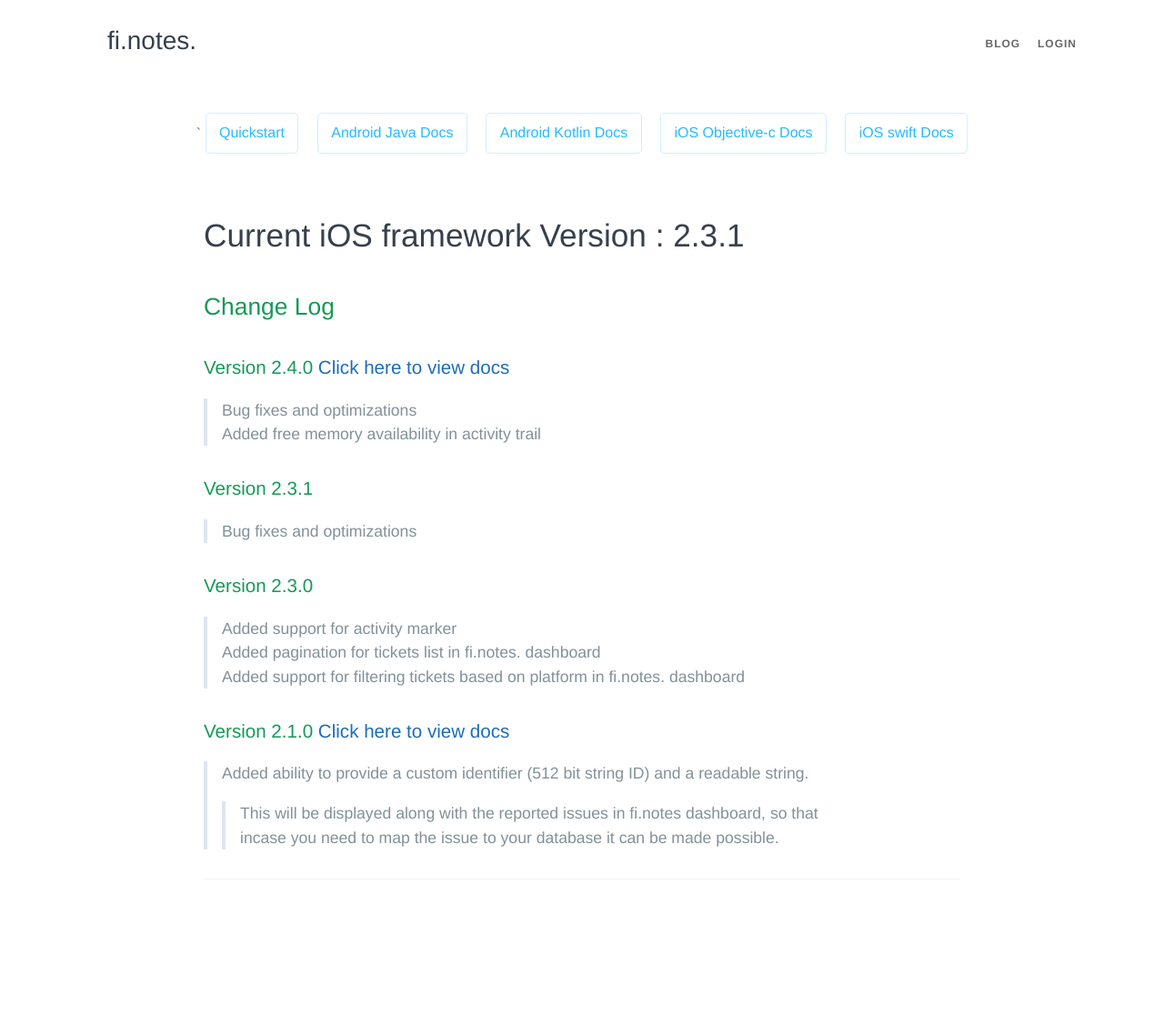
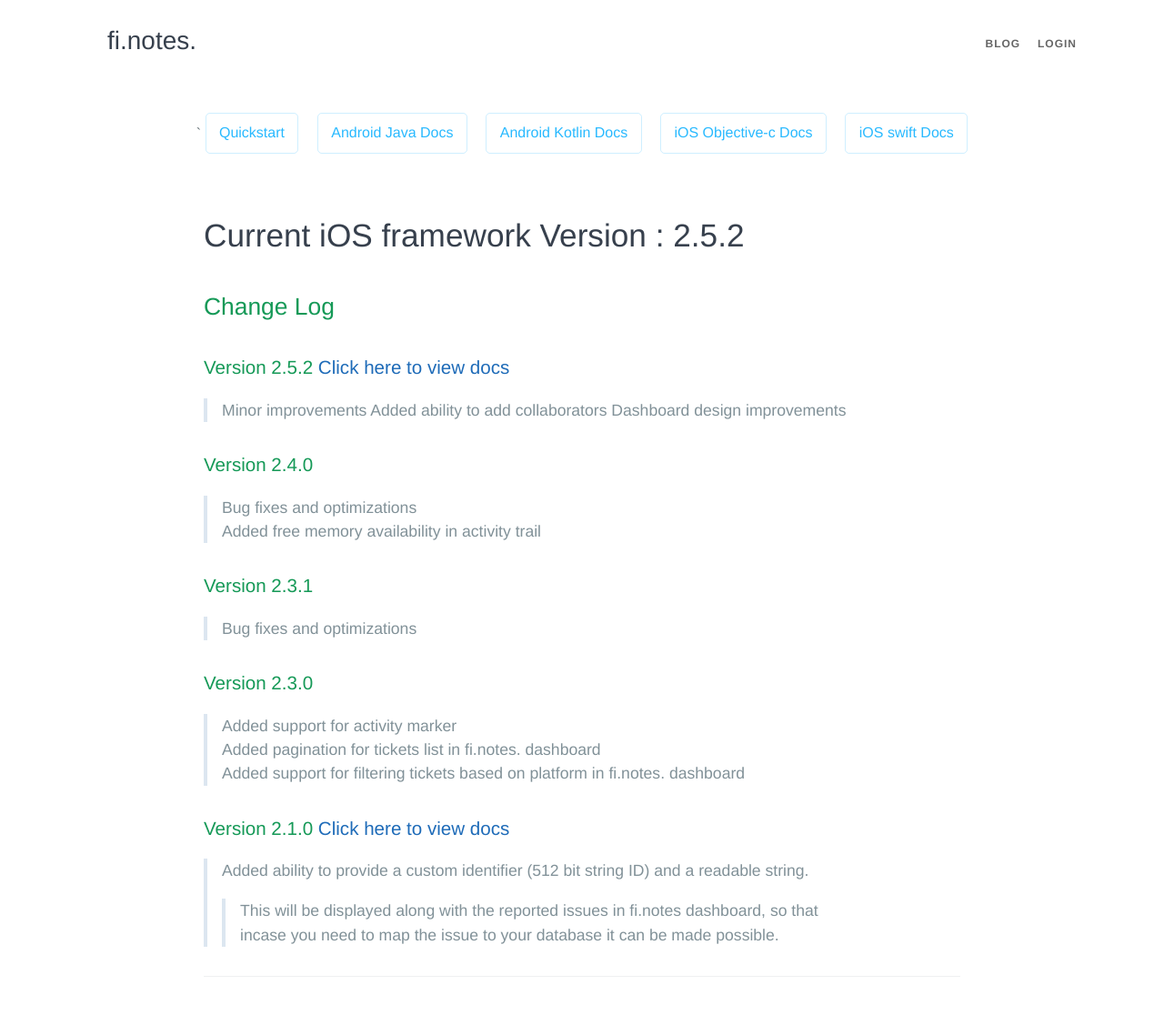
Before and after one commit to finotes/finotes.github.io, a Jekyll site: the page built from _posts/2018-01-22-objc-change-log.md, in a window 1280 px wide. Shown: the whole page at 91% size. Built offline with Jekyll 4.4.1, drawn with Linux system fonts in a browser that asks for light colours; some web fonts are replaced; our own code applies the rules of GitHub Pages for plain Markdown files; before the commit the page ends 1031 px from its top, so only the background shows below that.

Commit message:
Update 2018-01-22-objc-change-log.md

```diff
--- a/_posts/2018-01-22-objc-change-log.md
+++ b/_posts/2018-01-22-objc-change-log.md
@@ -1,9 +1,14 @@
 
 
-# Current iOS framework Version : 2.3.1
+# Current iOS framework Version : 2.5.2
 
 ## Change Log
-### Version 2.4.0 [Click here to view docs](https://finotes.github.io/2018/02/02/objc-docs)
+### Version 2.5.2 [Click here to view docs](https://finotes.github.io/2018/02/02/java-docs)
+> Minor improvements
+> Added ability to add collaborators
+> Dashboard design improvements
+
+### Version 2.4.0
 > Bug fixes and optimizations
 > Added free memory availability in activity trail
 
```
